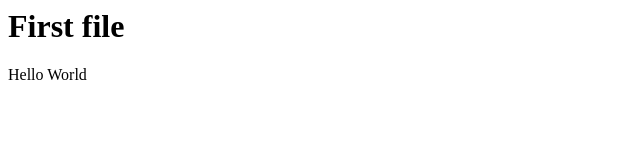
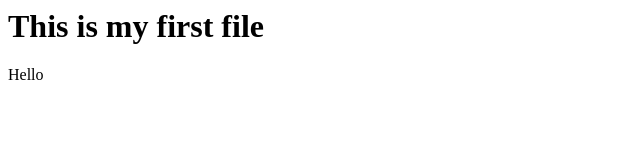
Before and after one commit to pravlearn/pravassignments2, a plain HTML site: page index.html in a window 1280 px wide. Shown: the whole page, without its empty margins (0-640 px from the left). Drawn offline with Linux system fonts and the light colour scheme.

Commit message:
added index.html

```diff
--- a/index.html
+++ b/index.html
@@ -1,6 +1,6 @@
 <html>
 <body>
-<h1> First file </h1>
-<p> Hello World </p>
+<h1> This is my first file </h1>
+<p> Hello  </p>
 </body>
 </html>
```
